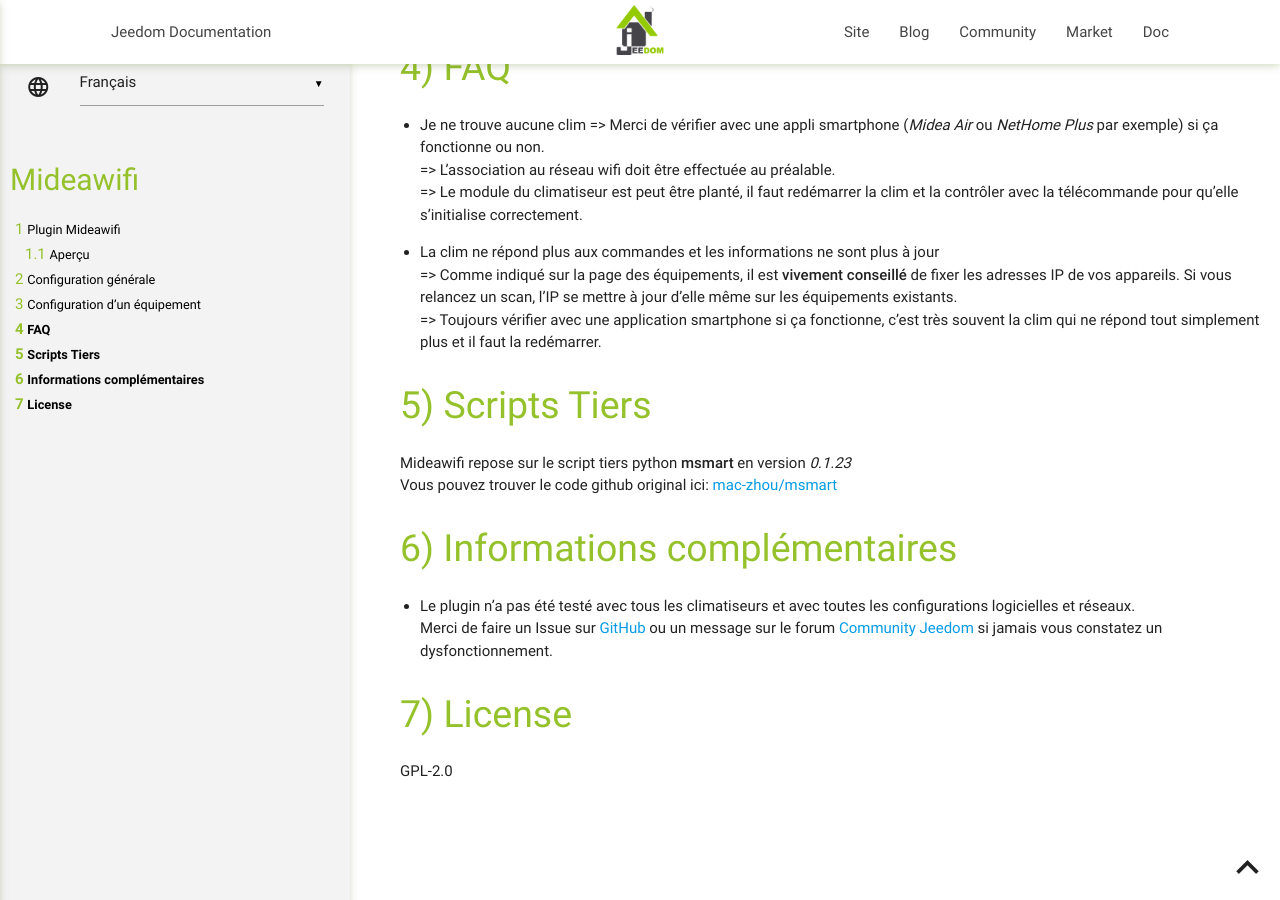
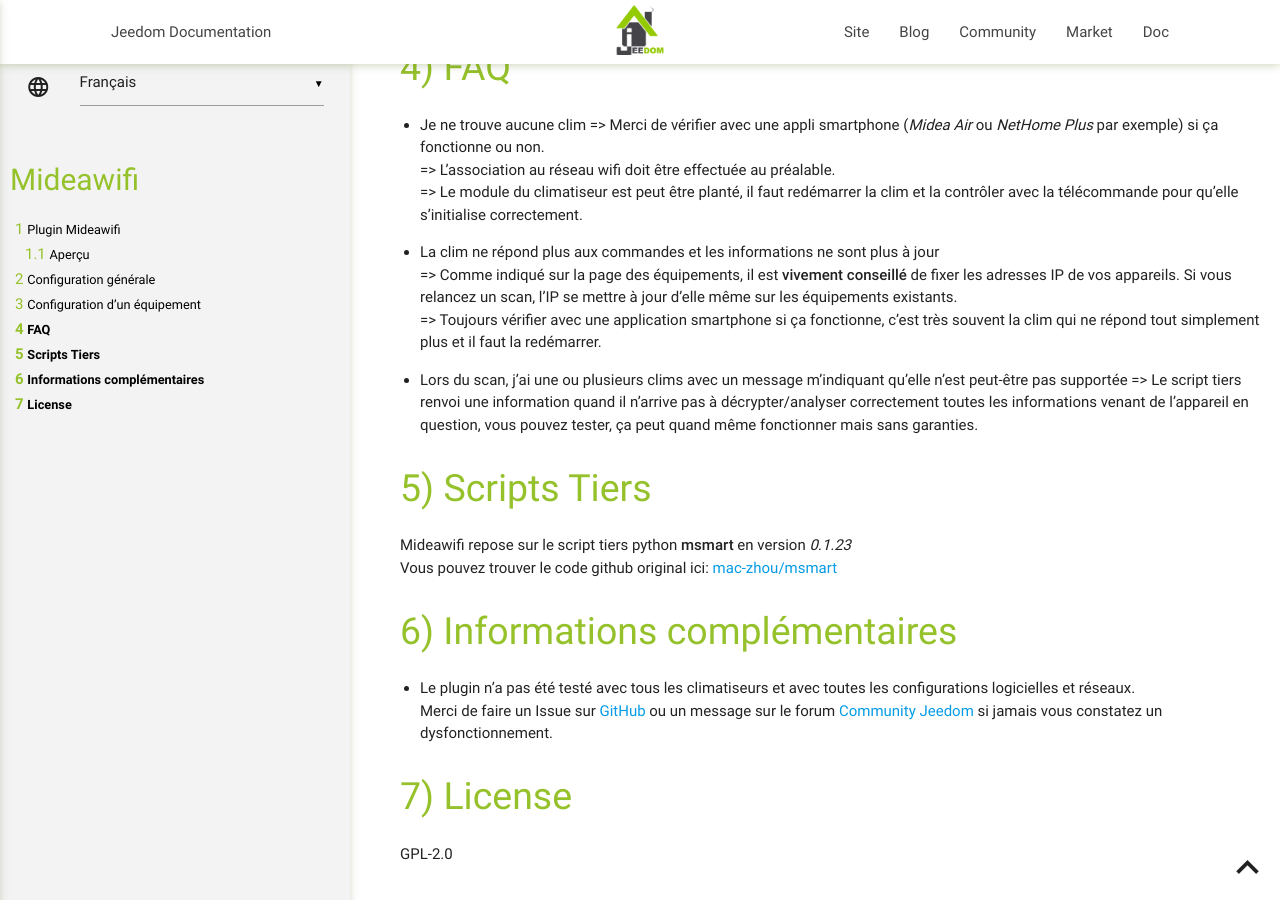
Before and after one commit to ddelec24/mideawifi, a Jekyll site: the page built from docs/fr_FR/index.md, in a window 1280 px wide and 900 px high, scrolled down 1968 px. Built offline with Jekyll 4.4.1, drawn with Linux system fonts in a browser that asks for light colours; our own code applies the rules of GitHub Pages for plain Markdown files.

Commit message:
update FAQ

```diff
--- a/docs/fr_FR/index.md
+++ b/docs/fr_FR/index.md
@@ -46,6 +46,8 @@
     => Comme indiqué sur la page des équipements, il est **vivement conseillé** de fixer les adresses IP de vos appareils. Si vous relancez un scan, l'IP se mettre à jour d'elle même sur les équipements existants.
     => Toujours vérifier avec une application smartphone si ça fonctionne, c'est très souvent la clim qui ne répond tout simplement plus et il faut la redémarrer.
 
+- Lors du scan, j'ai une ou plusieurs clims avec un message m'indiquant qu'elle n'est peut-être pas supportée
+	=> Le script tiers renvoi une information quand il n'arrive pas à décrypter/analyser correctement toutes les informations venant de l'appareil en question, vous pouvez tester, ça peut quand même fonctionner mais sans garanties.
 
 
 # Scripts Tiers
```
